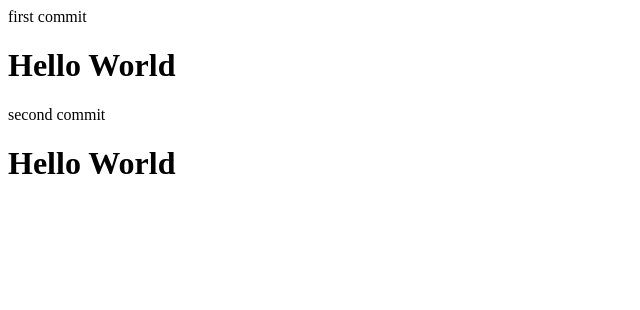
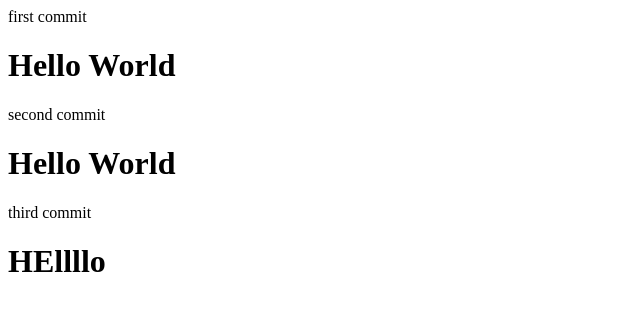
Before and after one commit to beomseok0/open-source, a plain HTML site: page index.html in a window 1280 px wide. Shown: the whole page, without its empty margins (0-640 px from the left). Drawn offline with Linux system fonts and the light colour scheme.

Commit message:
third commit

```diff
--- a/index.html
+++ b/index.html
@@ -10,5 +10,8 @@
 
         second commit
         <h1>Hello World</h1>
+
+        third commit
+        <h1>HEllllo</h1>
     </body>
 </html>
```
Also changed, not shown: 1 other file.
